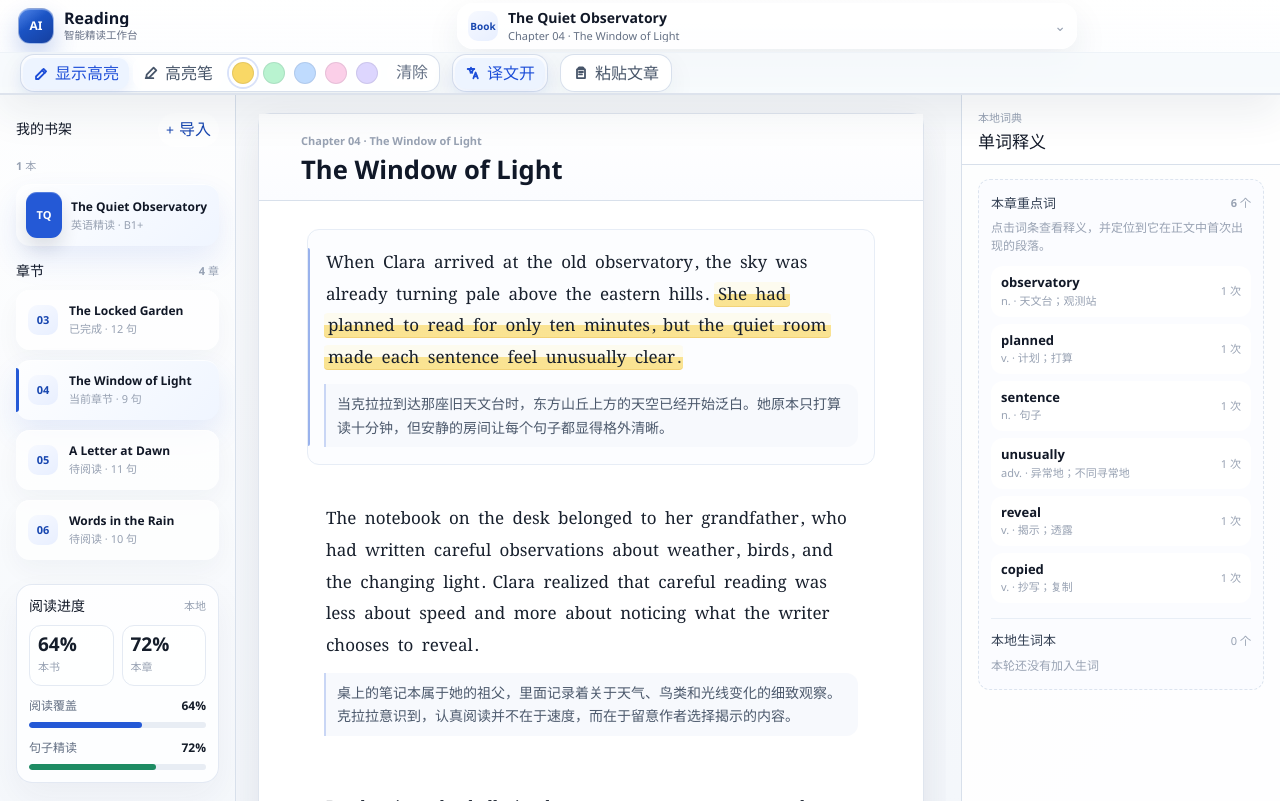
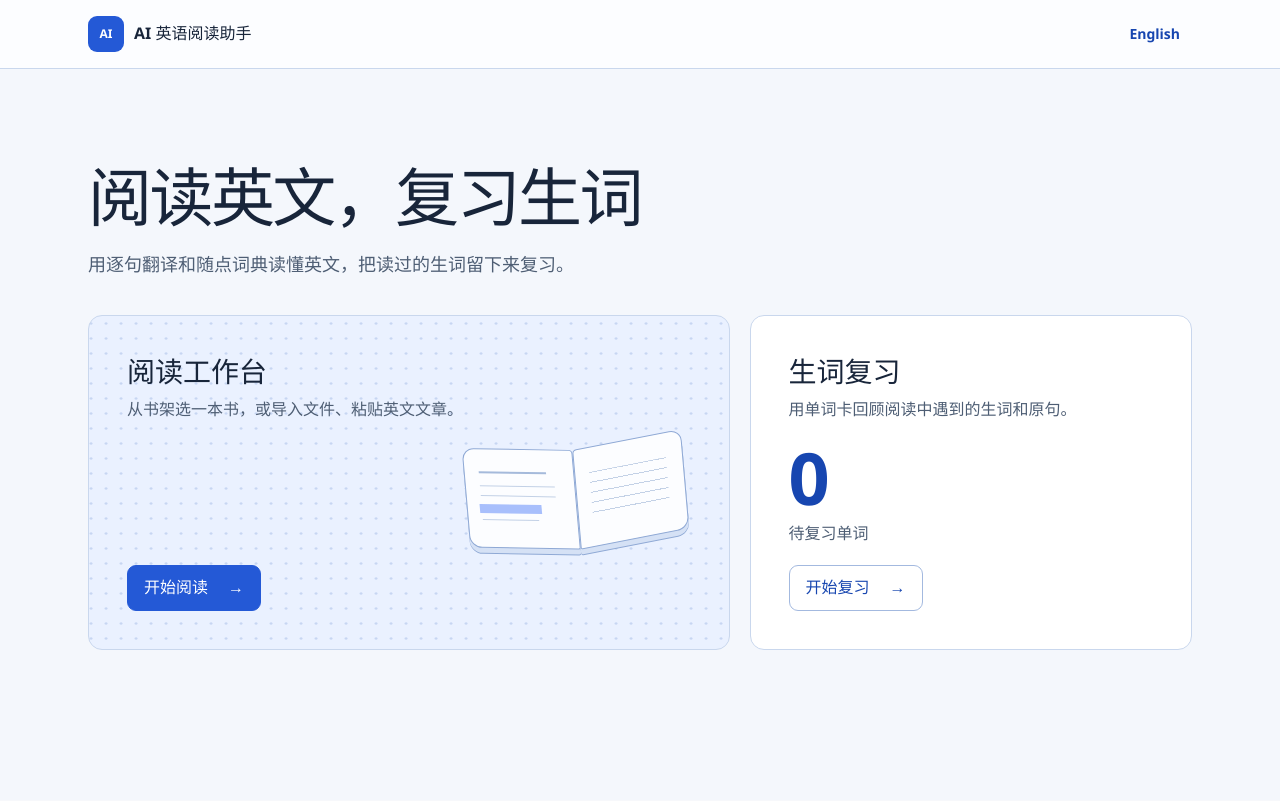
Before and after one commit to jingjinghh0612/ai-reading-assistant, a Vue app: page / in a window 1280 px wide. Before the commit this address led to /reader. Built offline with nearby package versions, Linux system fonts and the light colour scheme.

Commit message:
feat: add new home page

```diff
--- a/src/pages/Home.vue
+++ b/src/pages/Home.vue
@@ -1,200 +1,296 @@
 <template>
-  <section class="page home-page">
-    <div class="page-intro home-hero">
-      <p class="eyebrow">{{ t('home.eyebrow') }}</p>
-      <h1>{{ t('home.title') }}</h1>
-      <p class="page-description">
-        {{ t('home.description') }}
-      </p>
+  <div class="learning-home" :lang="locale === 'zh' ? 'zh-CN' : 'en'">
+    <header class="learning-header">
+      <div class="learning-header-inner">
+        <div class="learning-brand">
+          <span class="learning-brand-mark" aria-hidden="true">AI</span>
+          {{ t('app.brand') }}
         </div>
+        <button class="learning-language" type="button" :aria-label="t('app.languageLabel')" @click="toggleLocale">
+          {{ t('app.languageSwitch') }}
+        </button>
+      </div>
+    </header>
 
-    <div class="card home-card">
-      <label class="field-label" for="article-input">{{ t('home.inputLabel') }}</label>
-      <textarea
-        id="article-input"
-        v-model="article"
-        class="article-input"
-        :placeholder="t('home.placeholder')"
-        rows="12"
-      />
+    <main class="learning-main">
+      <h1>{{ t('home.welcome') }}</h1>
+      <p class="learning-intro">{{ t('home.welcomeDescription') }}</p>
 
-      <div class="actions">
-        <button class="primary-button" @click="startReading">{{ t('home.start') }}</button>
-        <RouterLink class="secondary-link" to="/vocabulary">{{ t('home.openVocabulary') }}</RouterLink>
+      <div class="learning-entries">
+        <section class="learning-entry learning-entry-reading" aria-labelledby="reading-title">
+          <div class="learning-entry-copy">
+            <h2 id="reading-title">{{ t('home.readingTitle') }}</h2>
+            <p>{{ t('home.readingDescription') }}</p>
           </div>
-
-      <p class="input-hint">{{ t('home.inputHint') }}</p>
+          <div class="learning-book" aria-hidden="true">
+            <span></span>
+            <span></span>
           </div>
-
-    <section v-if="words.length || recentArticles.length" class="today-learning">
-      <div class="section-heading">
-        <div>
-          <h2>{{ t('home.todayTitle') }}</h2>
-        </div>
-      </div>
-
-      <div class="learning-grid">
-        <article class="card learning-card">
-          <p class="field-label">{{ t('home.vocabularyReview') }}</p>
-          <p class="learning-number">{{ dueWordCount }}</p>
-          <p class="learning-copy">
-            {{ t('home.dueWords', { count: dueWordCount }) }}
-          </p>
-          <RouterLink class="secondary-button learning-action" to="/review">{{ t('home.startReview') }}</RouterLink>
-        </article>
-
-        <article v-if="latestArticle" class="card learning-card">
-          <p class="field-label">{{ t('home.continueReading') }}</p>
-          <p class="history-title">{{ latestArticle.title }}</p>
-          <p class="history-snippet">{{ latestArticle.snippet }}</p>
-          <button class="secondary-button learning-action" @click="continueArticle(latestArticle)">
-            {{ t('home.continue') }}
-          </button>
-        </article>
-      </div>
+          <RouterLink class="learning-link learning-link-primary" :to="{ name: 'reader' }">
+            {{ t('home.start') }} <span aria-hidden="true">→</span>
+          </RouterLink>
         </section>
 
-    <p v-if="historyErrorMessage" class="translation-error">{{ historyErrorMessage }}</p>
-
-    <section v-if="recentArticles.length" class="recent-reading">
-      <div class="section-heading">
-        <div>
-          <h2>{{ t('home.historyTitle') }}</h2>
+        <section class="learning-entry learning-entry-review" aria-labelledby="review-title">
+          <div class="learning-entry-copy">
+            <h2 id="review-title">{{ t('home.vocabularyReview') }}</h2>
+            <p>{{ t('home.reviewDescription') }}</p>
           </div>
+          <p class="learning-review-count">
+            <strong>{{ dueWordCount }}</strong>
+            {{ t('home.dueWordLabel') }}
+          </p>
+          <RouterLink class="learning-link" :to="{ name: 'review' }">
+            {{ t('home.startReview') }} <span aria-hidden="true">→</span>
+          </RouterLink>
+        </section>
       </div>
-
-      <div class="history-list">
-        <article v-for="item in recentArticles" :key="item.id" class="card history-card">
-          <div>
-            <p class="history-title">{{ item.title }}</p>
-            <p class="history-snippet">{{ item.snippet }}</p>
+    </main>
   </div>
-
-          <div class="history-meta">
-            <span>{{ formatHistoryTime(item.updatedAt) }}</span>
-            <span>{{ getArticleProgressText(item) }}</span>
-          </div>
-
-          <div class="history-actions">
-            <button class="secondary-button" @click="continueArticle(item)">{{ t('home.continue') }}</button>
-            <button class="secondary-button" @click="fillArticle(item)">{{ t('home.fillIn') }}</button>
-            <button class="danger-button" @click="deleteArticle(item)">{{ t('home.delete') }}</button>
-          </div>
-        </article>
-      </div>
-    </section>
-  </section>
 </template>
 
 <script setup>
-import { computed, ref, onMounted } from 'vue'
-import { useRouter, RouterLink } from 'vue-router'
-import {
-  deleteArticleFromHistory,
-  getArticleHistory,
-  saveArticleToHistory,
-} from '../utils/articleHistory.js'
-import { getArticleProgressText, locale, t } from '../utils/locale.js'
-import { getStorageItem, setStorageItem } from '../utils/storage.js'
+import { RouterLink } from 'vue-router'
+import { locale, t, toggleLocale } from '../utils/locale.js'
 import { getDueVocabularyWords, getVocabularyWords } from '../utils/vocabulary.js'
 
-const STORAGE_KEY = 'ai-reading-article'
+const dueWordCount = getDueVocabularyWords(getVocabularyWords()).length
+</script>
 
-const router = useRouter()
-const article = ref('')
-const recentArticles = ref([])
-const words = ref([])
-const historyErrorMessage = ref('')
-
-const dueVocabularyWords = computed(() => getDueVocabularyWords(words.value))
-const dueWordCount = computed(() => dueVocabularyWords.value.length)
-const latestArticle = computed(() => recentArticles.value[0] || null)
-
-onMounted(() => {
-  article.value = getStorageItem(STORAGE_KEY)
-  refreshArticleHistory()
-  refreshVocabularyStats()
-})
-
-function startReading() {
-  const content = article.value.trim()
-
-  if (!content) {
-    window.alert(t('home.emptyAlert'))
-    return
+<style scoped>
+.learning-home {
+  --home-ink: #18253a;
+  --home-muted: #4e5e74;
+  --home-line: #c9d7ed;
+  --home-accent: #2459d6;
+  --home-accent-strong: #1746b0;
+  min-height: 100dvh;
+  color: var(--home-ink);
+  background: #f4f7fc;
 }
 
-  const saved = setStorageItem(STORAGE_KEY, content)
-  const historyResult = saveArticleToHistory(content)
-
-  historyErrorMessage.value = historyResult.error || ''
-
-  if (historyResult.article) {
-    refreshArticleHistory()
-    router.push({
-      path: '/reader',
-      query: {
-        articleId: historyResult.article.id,
-      },
-    })
-    return
+.learning-header {
+  border-bottom: 1px solid var(--home-line);
+  background: #fcfdff;
 }
 
-  if (saved) {
-    router.push('/reader')
-    return
+.learning-header-inner,
+.learning-main {
+  width: min(1104px, calc(100% - 64px));
+  margin-inline: auto;
 }
 
-  router.push({
-    path: '/reader',
-    query: {
-      text: content,
-    },
-  })
+.learning-header-inner {
+  min-height: 68px;
+  display: flex;
+  align-items: center;
+  justify-content: space-between;
+  gap: 16px;
 }
 
-function refreshArticleHistory() {
-  recentArticles.value = getArticleHistory().slice(0, 6)
+.learning-brand {
+  display: flex;
+  align-items: center;
+  gap: 10px;
+  font-weight: 750;
 }
 
-function refreshVocabularyStats() {
-  words.value = getVocabularyWords()
+.learning-brand-mark {
+  display: grid;
+  flex: 0 0 auto;
+  place-items: center;
+  width: 36px;
+  aspect-ratio: 1;
+  border-radius: 9px;
+  color: #fff;
+  background: var(--home-accent);
+  font-size: 12px;
+  font-weight: 800;
 }
 
-function continueArticle(item) {
-  setStorageItem(STORAGE_KEY, item.content)
-  router.push({
-    path: '/reader',
-    query: {
-      articleId: item.id,
-    },
-  })
+.learning-language {
+  min-height: 44px;
+  padding-inline: 12px;
+  border: 0;
+  border-radius: 9px;
+  color: var(--home-accent-strong);
+  background: transparent;
+  cursor: pointer;
+  font-size: 14px;
+  font-weight: 650;
 }
 
-function fillArticle(item) {
-  article.value = item.content
-  historyErrorMessage.value = ''
+.learning-language:hover {
+  background: #e8efff;
 }
 
-function deleteArticle(item) {
-  const result = deleteArticleFromHistory(item.id)
-
-  historyErrorMessage.value = result.error || ''
-  recentArticles.value = result.articles.slice(0, 6)
+.learning-main {
+  padding-block: clamp(44px, 7vw, 96px) 64px;
 }
 
-function formatHistoryTime(value) {
-  const date = new Date(value)
-
-  if (Number.isNaN(date.getTime())) {
-    return t('common.unknownTime')
+h1,
+h2,
+p {
+  margin: 0;
 }
 
-  return new Intl.DateTimeFormat(locale.value === 'zh' ? 'zh-CN' : 'en', {
-    month: 'short',
-    day: '2-digit',
-    hour: '2-digit',
-    minute: '2-digit',
-  }).format(date)
+h1 {
+  max-width: 820px;
+  font-size: clamp(2rem, 5vw, 4rem);
+  font-weight: 800;
+  letter-spacing: -0.04em;
+  line-height: 1.18;
+  text-wrap: balance;
 }
-</script>
+
+.learning-intro {
+  max-width: 620px;
+  margin-top: 16px;
+  color: var(--home-muted);
+  font-size: clamp(1rem, 2vw, 1.125rem);
+}
+
+.learning-entries {
+  display: grid;
+  grid-template-columns: minmax(0, 1.45fr) minmax(0, 1fr);
+  gap: 20px;
+  margin-top: 36px;
+}
+
+.learning-entry {
+  display: grid;
+  grid-template-rows: auto minmax(106px, 1fr) auto;
+  align-items: start;
+  gap: 18px;
+  min-width: 0;
+  padding: clamp(22px, 3vw, 38px);
+  border: 1px solid var(--home-line);
+  border-radius: 14px;
+  background: #fff;
+}
+
+.learning-entry-reading {
+  background:
+    radial-gradient(circle, #9fb7e376 1px, transparent 1.5px) right top / 15px 15px,
+    #eaf1ff;
+}
+
+.learning-entry-copy h2 {
+  font-size: clamp(1.375rem, 2.5vw, 1.75rem);
+  font-weight: 780;
+  line-height: 1.25;
+}
+
+.learning-entry-copy p {
+  margin-top: 8px;
+  color: var(--home-muted);
+}
+
+.learning-book {
+  display: flex;
+  align-self: center;
+  justify-self: end;
+  width: min(100%, 230px);
+  height: 100px;
+  padding-inline: 5px;
+  transform: rotate(-5deg);
+}
+
+.learning-book span {
+  flex: 1;
+  border: 1px solid #8fa9d5;
+  border-radius: 12px 4px 2px 12px;
+  background:
+    linear-gradient(#a5badb, #a5badb) 14px 22px / 62% 2px no-repeat,
+    linear-gradient(#c3d1e6, #c3d1e6) 14px 36px / 69% 1px no-repeat,
+    linear-gradient(#c3d1e6, #c3d1e6) 14px 46px / 69% 1px no-repeat,
+    linear-gradient(#a8bffc, #a8bffc) 12px 55px / 57% 9px no-repeat,
+    linear-gradient(#c3d1e6, #c3d1e6) 14px 70px / 52% 1px no-repeat,
+    #fcfdff;
+  box-shadow: 0 5px 0 #d5e1f5, 0 6px 0 #8fa9d5;
+  transform: skewY(6deg);
+}
+
+.learning-book span + span {
+  border-radius: 4px 12px 12px 2px;
+  background:
+    repeating-linear-gradient(#c3d1e6 0 1px, transparent 1px 10px) 14px 24px / 72% 48px no-repeat,
+    #fcfdff;
+  transform: skewY(-6deg);
+}
+
+.learning-review-count {
+  align-self: center;
+  color: var(--home-muted);
+}
+
+.learning-review-count strong {
+  display: block;
+  margin-bottom: 8px;
+  color: var(--home-accent-strong);
+  font-size: clamp(2.75rem, 6vw, 4.5rem);
+  font-weight: 750;
+  font-variant-numeric: tabular-nums;
+  line-height: 1;
+}
+
+.learning-link {
+  display: inline-flex;
+  justify-self: start;
+  align-items: center;
+  justify-content: space-between;
+  gap: 20px;
+  min-height: 46px;
+  padding: 8px 16px;
+  border: 1px solid #a3b9df;
+  border-radius: 9px;
+  color: var(--home-accent-strong);
+  font-weight: 700;
+}
+
+.learning-link:hover {
+  border-color: var(--home-accent);
+  background: #eef4ff;
+}
+
+.learning-link-primary {
+  border-color: var(--home-accent);
+  color: #fff;
+  background: var(--home-accent);
+}
+
+.learning-link-primary:hover {
+  border-color: var(--home-accent-strong);
+  background: var(--home-accent-strong);
+}
+
+.learning-link:focus-visible,
+.learning-language:focus-visible {
+  outline-color: var(--home-accent);
+}
+
+@media (max-width: 640px) {
+  .learning-header-inner,
+  .learning-main {
+    width: calc(100% - 36px);
+  }
+
+  .learning-entries {
+    grid-template-columns: 1fr;
+    gap: 14px;
+    margin-top: 24px;
+  }
+
+  .learning-entry-reading {
+    grid-template-rows: auto auto;
+  }
+
+  .learning-book {
+    display: none;
+  }
+
+  .learning-entry-review {
+    grid-template-rows: auto auto auto;
+  }
+}
+</style>
--- /dev/null
+++ b/src/pages/HomeLegacy.vue
@@ -0,0 +1,200 @@
+<template>
+  <section class="page home-page">
+    <div class="page-intro home-hero">
+      <p class="eyebrow">{{ t('home.eyebrow') }}</p>
+      <h1>{{ t('home.title') }}</h1>
+      <p class="page-description">
+        {{ t('home.description') }}
+      </p>
+    </div>
+
+    <div class="card home-card">
+      <label class="field-label" for="article-input">{{ t('home.inputLabel') }}</label>
+      <textarea
+        id="article-input"
+        v-model="article"
+        class="article-input"
+        :placeholder="t('home.placeholder')"
+        rows="12"
+      />
+
+      <div class="actions">
+        <button class="primary-button" @click="startReading">{{ t('home.start') }}</button>
+        <RouterLink class="secondary-link" to="/vocabulary">{{ t('home.openVocabulary') }}</RouterLink>
+      </div>
+
+      <p class="input-hint">{{ t('home.inputHint') }}</p>
+    </div>
+
+    <section v-if="words.length || recentArticles.length" class="today-learning">
+      <div class="section-heading">
+        <div>
+          <h2>{{ t('home.todayTitle') }}</h2>
+        </div>
+      </div>
+
+      <div class="learning-grid">
+        <article class="card learning-card">
+          <p class="field-label">{{ t('home.vocabularyReview') }}</p>
+          <p class="learning-number">{{ dueWordCount }}</p>
+          <p class="learning-copy">
+            {{ t('home.dueWords', { count: dueWordCount }) }}
+          </p>
+          <RouterLink class="secondary-button learning-action" to="/review">{{ t('home.startReview') }}</RouterLink>
+        </article>
+
+        <article v-if="latestArticle" class="card learning-card">
+          <p class="field-label">{{ t('home.continueReading') }}</p>
+          <p class="history-title">{{ latestArticle.title }}</p>
+          <p class="history-snippet">{{ latestArticle.snippet }}</p>
+          <button class="secondary-button learning-action" @click="continueArticle(latestArticle)">
+            {{ t('home.continue') }}
+          </button>
+        </article>
+      </div>
+    </section>
+
+    <p v-if="historyErrorMessage" class="translation-error">{{ historyErrorMessage }}</p>
+
+    <section v-if="recentArticles.length" class="recent-reading">
+      <div class="section-heading">
+        <div>
+          <h2>{{ t('home.historyTitle') }}</h2>
+        </div>
+      </div>
+
+      <div class="history-list">
+        <article v-for="item in recentArticles" :key="item.id" class="card history-card">
+          <div>
+            <p class="history-title">{{ item.title }}</p>
+            <p class="history-snippet">{{ item.snippet }}</p>
+          </div>
+
+          <div class="history-meta">
+            <span>{{ formatHistoryTime(item.updatedAt) }}</span>
+            <span>{{ getArticleProgressText(item) }}</span>
+          </div>
+
+          <div class="history-actions">
+            <button class="secondary-button" @click="continueArticle(item)">{{ t('home.continue') }}</button>
+            <button class="secondary-button" @click="fillArticle(item)">{{ t('home.fillIn') }}</button>
+            <button class="danger-button" @click="deleteArticle(item)">{{ t('home.delete') }}</button>
+          </div>
+        </article>
+      </div>
+    </section>
+  </section>
+</template>
+
+<script setup>
+import { computed, ref, onMounted } from 'vue'
+import { useRouter, RouterLink } from 'vue-router'
+import {
+  deleteArticleFromHistory,
+  getArticleHistory,
+  saveArticleToHistory,
+} from '../utils/articleHistory.js'
+import { getArticleProgressText, locale, t } from '../utils/locale.js'
+import { getStorageItem, setStorageItem } from '../utils/storage.js'
+import { getDueVocabularyWords, getVocabularyWords } from '../utils/vocabulary.js'
+
+const STORAGE_KEY = 'ai-reading-article'
+
+const router = useRouter()
+const article = ref('')
+const recentArticles = ref([])
+const words = ref([])
+const historyErrorMessage = ref('')
+
+const dueVocabularyWords = computed(() => getDueVocabularyWords(words.value))
+const dueWordCount = computed(() => dueVocabularyWords.value.length)
+const latestArticle = computed(() => recentArticles.value[0] || null)
+
+onMounted(() => {
+  article.value = getStorageItem(STORAGE_KEY)
+  refreshArticleHistory()
+  refreshVocabularyStats()
+})
+
+function startReading() {
+  const content = article.value.trim()
+
+  if (!content) {
+    window.alert(t('home.emptyAlert'))
+    return
+  }
+
+  const saved = setStorageItem(STORAGE_KEY, content)
+  const historyResult = saveArticleToHistory(content)
+
+  historyErrorMessage.value = historyResult.error || ''
+
+  if (historyResult.article) {
+    refreshArticleHistory()
+    router.push({
+      path: '/reader',
+      query: {
+        articleId: historyResult.article.id,
+      },
+    })
+    return
+  }
+
+  if (saved) {
+    router.push('/reader')
+    return
+  }
+
+  router.push({
+    path: '/reader',
+    query: {
+      text: content,
+    },
+  })
+}
+
+function refreshArticleHistory() {
+  recentArticles.value = getArticleHistory().slice(0, 6)
+}
+
+function refreshVocabularyStats() {
+  words.value = getVocabularyWords()
+}
+
+function continueArticle(item) {
+  setStorageItem(STORAGE_KEY, item.content)
+  router.push({
+    path: '/reader',
+    query: {
+      articleId: item.id,
+    },
+  })
+}
+
+function fillArticle(item) {
+  article.value = item.content
+  historyErrorMessage.value = ''
+}
+
+function deleteArticle(item) {
+  const result = deleteArticleFromHistory(item.id)
+
+  historyErrorMessage.value = result.error || ''
+  recentArticles.value = result.articles.slice(0, 6)
+}
+
+function formatHistoryTime(value) {
+  const date = new Date(value)
+
+  if (Number.isNaN(date.getTime())) {
+    return t('common.unknownTime')
+  }
+
+  return new Intl.DateTimeFormat(locale.value === 'zh' ? 'zh-CN' : 'en', {
+    month: 'short',
+    day: '2-digit',
+    hour: '2-digit',
+    minute: '2-digit',
+  }).format(date)
+}
+</script>
--- a/src/pages/ReaderLegacy.vue
+++ b/src/pages/ReaderLegacy.vue
@@ -129,7 +129,7 @@
 
     <div v-else class="card empty-state">
       <p>{{ t('common.emptyArticle') }}</p>
-      <RouterLink class="secondary-link" to="/">{{ t('common.goHome') }}</RouterLink>
+      <RouterLink class="secondary-link" :to="{ name: 'home-legacy' }">{{ t('common.goHome') }}</RouterLink>
     </div>
   </section>
 </template>
--- a/src/utils/locale.js
+++ b/src/utils/locale.js
@@ -44,6 +44,11 @@ const messages = {
       viewVocabulary: '查看全部生词',
     },
     home: {
+      welcome: '阅读英文，复习生词',
+      welcomeDescription: '用逐句翻译和随点词典读懂英文，把读过的生词留下来复习。',
+      readingTitle: '阅读工作台',
+      readingDescription: '从书架选一本书，或导入文件、粘贴英文文章。',
+      reviewDescription: '用单词卡回顾阅读中遇到的生词和原句。',
       eyebrow: '学习工作台',
       title: '把英文文章变成可跟读的学习材料',
       description: '粘贴一篇英文文章，逐句阅读、查看翻译、解释单词，并把生词加入复习计划。',
@@ -55,6 +60,7 @@ const messages = {
       todayTitle: '今日学习',
       vocabularyReview: '生词复习',
       dueWords: '{count} 个单词待复习',
+      dueWordLabel: '待复习单词',
       startReview: '开始复习',
       continueReading: '继续阅读',
       continue: '继续',
@@ -211,6 +217,11 @@ const messages = {
       viewVocabulary: 'View all vocabulary',
     },
     home: {
+      welcome: 'Read in English. Revisit new words.',
+      welcomeDescription: 'Read with sentence translations and a click-to-define dictionary. Save new words for review.',
+      readingTitle: 'Reading workspace',
+      readingDescription: 'Pick a book from the shelf, import a file, or paste an article.',
+      reviewDescription: 'Use flashcards to recall word meanings and see them in context.',
       eyebrow: 'Study desk',
       title: 'Turn an English article into a focused reading session',
       description: 'Paste an article, read sentence by sentence, translate difficult parts, and save useful words.',
@@ -222,6 +233,7 @@ const messages = {
       todayTitle: 'Today',
       vocabularyReview: 'Vocabulary review',
       dueWords: '{count} words due now',
+      dueWordLabel: 'Words due now',
       startReview: 'Start Review',
       continueReading: 'Continue reading',
       continue: 'Continue',
```
Also changed, not shown: src/router/index.js (+8 -3 lines), 2 other files (tests, documents, lock files or other folders). Lines whose indentation alone changed are shown as unchanged.
